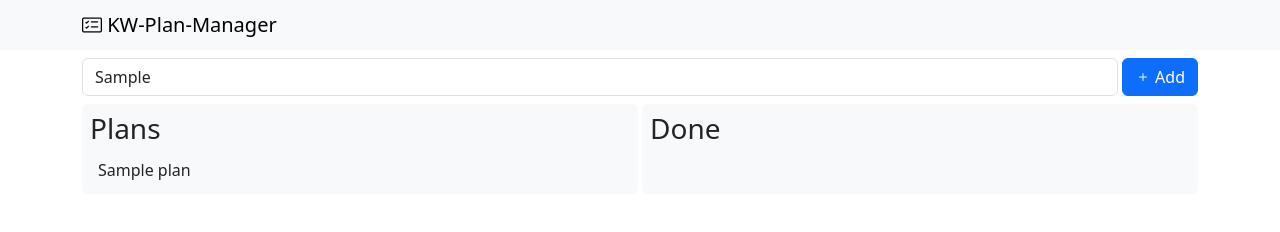
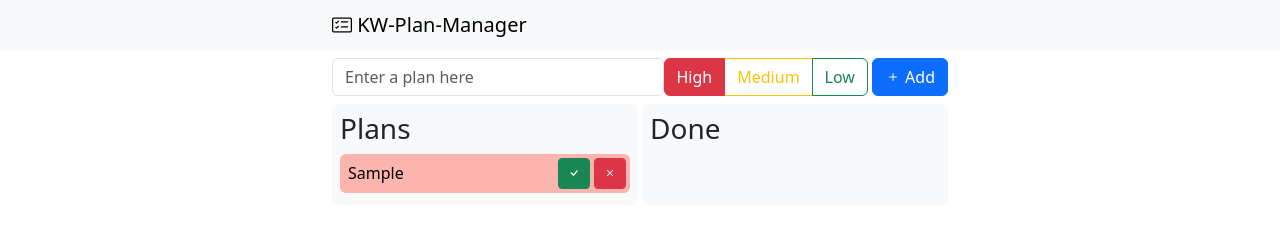
Before and after one commit to juzero01/kw-plan-manager, a plain HTML site: page index.html in a window 1280 px wide. Both pictures are taken after typing "Sample" into the empty fields and a click on the button "Add". Drawn offline with nearby package versions, Linux system fonts and the light colour scheme.

Commit message:
2nd commit

```diff
--- a/index.html
+++ b/index.html
@@ -5,19 +5,31 @@
     <!-- Required meta tags -->
     <meta charset="utf-8">
     <meta name="viewport" content="width=device-width, initial-scale=1">
+
     <!-- Bootstrap CSS -->
     <link href="https://cdn.jsdelivr.net/npm/bootstrap@5.3.3/dist/css/bootstrap.min.css" rel="stylesheet">
+
     <link rel="stylesheet" href="https://cdn.jsdelivr.net/npm/bootstrap-icons@1.11.3/font/bootstrap-icons.min.css">
-    <title>Page Title</title>
+
+    <title>KW Plan Manager</title>
     <style>
+        .container {
+            width: 640px;
+        }
 
+        #plan-list .plan {
+            border-radius: 5px;
+            margin-bottom: 5px;
+            color: black;
+            font-weight: normal;
+        }
     </style>
 </head>
 
 <body>
+
     <nav class="navbar bg-body-tertiary">
         <div class="container">
-
             <span class="navbar-brand mb-0 h1">
                 <i class="bi bi-card-checklist"></i>
                 KW-Plan-Manager
@@ -27,29 +39,141 @@
     <div class="container">
         <div class="d-flex align-items-center mb-2 mt-2">
             <input type="text" class="form-control" id="plan-input" placeholder="Enter a plan here">
-            <button type="button" class="btn btn-primary ms-1 text-nowrap">
+            <div class="btn-group" role="group" aria-label="Priority selection">
+                <input type="radio" class="btn-check" name="btnradio" id="high" autocomplete="off" checked>
+                <label class="btn btn-outline-danger" for="high">High</label>
+
+                <input type="radio" class="btn-check" name="btnradio" id="middle" autocomplete="off">
+                <label class="btn btn-outline-warning" for="middle">Medium</label>
+
+                <input type="radio" class="btn-check" name="btnradio" id="row" autocomplete="off">
+                <label class="btn btn-outline-success" for="row">Low</label>
+            </div>
+            <button type="button" id="add-btn" class="btn btn-primary ms-1 text-nowrap">
                 <i class="bi bi-plus"></i>
                 Add
             </button>
         </div>
+
         <div class="d-flex">
-            <div class="flex-grow-1 1 bg-light rounded-2 p-2 me-1 w-50">
+            <div class="flex-grow-1 bg-light rounded-2 p-2 me-1 w-50">
                 <h3>Plans</h3>
                 <div id="plan-list">
-                    <div class="plan bg-light p-1 rounded-2 ps-2">Sample plan</div>
+                    <!-- <div class="plan p-1 rounded-2 ps-2 d-flex align-items-center" style="background-color: #FBB4AE;">
+                        <span class="me-auto">Sample Plan</span>
+                        <button class="btn btn-sm btn-success me-1">
+                            <i class="bi bi-check"></i>
+                        </button>
+                        <button class="btn btn-sm btn-danger">
+                            <i class="bi bi-x"></i>
+                        </button>
+                    </div> -->
                 </div>
             </div>
             <div class="flex-grow-1 bg-light rounded-2 p-2 w-50">
                 <h3>Done</h3>
                 <div id="done-list">
+
                 </div>
             </div>
         </div>
+
     </div>
 
     <script src="https://cdn.jsdelivr.net/npm/bootstrap@5.3.3/dist/js/bootstrap.bundle.min.js"></script>
+
     <script>
-        /* JS Code */
+        const Type = {
+            Todo: 1,
+            Done: 2,
+            priority: document.querySelector('input[name="btnradio"]:checked').id // High, Medium, Low
+        };
+        let plans = [];
+        function loadPlans() {
+            let lastPlans = localStorage.getItem("plans");
+            if (!lastPlans) return;
+            plans = JSON.parse(lastPlans);
+            plans.forEach(p => {
+                addToList(p);
+            });
+        }
+        window.addEventListener("load", () => {
+            loadPlans();
+        });
+        function savePlans() {
+            localStorage.setItem("plans", JSON.stringify(plans));
+        }
+
+        function addToList(plan) {
+            let div = document.createElement("div");
+            div.className = "plan p-1 rounded-2 ps-2 d-flex align-items-center";
+            let prior = document.querySelector('input[name="btnradio"]:checked').id // High, Medium, Low
+            console.log(prior);
+            if (prior === "high") {
+                div.style.backgroundColor = "#FBB4AE";// High: Red
+
+            } else if (prior === "middle") {
+                div.style.backgroundColor = "#FFFFCC"; // Medium: Yellow
+            } else if (prior === "row") {
+                div.style.backgroundColor = "#CCEBC5"; // Low: Green
+            }
+            let span = document.createElement("span");
+            span.classList.add("me-auto");
+            span.textContent = plan.text;
+            div.appendChild(span);
+            if (plan.type === Type.Todo) {
+                let buttonDone = document.createElement("button");
+                buttonDone.classList.add("btn", "btn-sm", "btn-success", "me-1");
+                buttonDone.innerHTML = '<i class="bi bi-check"></i>';
+                div.appendChild(buttonDone);
+                buttonDone.addEventListener("click", () => {
+                    div.remove();
+                    plan.type = Type.Done; // Plan의 타입을 Done으로 변경
+                    savePlans(); // 로컬 저장소 업데이트
+                    addToList(plan); // Done 리스트에 추가
+                })
+            }
+
+            let buttonRemove = document.createElement("button");
+            buttonRemove.classList.add("btn", "btn-sm", "btn-danger");
+            let iElem = document.createElement("i");
+            iElem.classList.add("bi", "bi-x");
+            buttonRemove.appendChild(iElem);
+            div.appendChild(buttonRemove);
+
+            buttonRemove.addEventListener("click", () => {
+                div.remove();
+                plans = plans.filter(p => p !== plan);
+                savePlans();
+            });
+
+            let list = document.querySelector(plan.type === Type.Todo ? "#plan-list" : "#done-list");
+            list.appendChild(div);
+        }
+        let addBtn = document.querySelector("#add-btn");
+
+        addBtn.addEventListener("click", () => {
+            // 1. Read the text in #plan-input.
+            let input = document.querySelector("#plan-input");
+
+            let text = input.value;
+            if (!text.length) return;
+
+            // 2. Create a new Plan object.
+            let plan = {
+                text: text,
+                type: Type.Todo
+            };
+            // 3. Append the new Plan object to plans
+            plans.push(plan);
+            savePlans();
+            // 4. Create a new plan item and attach it to #plan-list.
+            addToList(plan);
+            // 5. Clear #plan-input.
+            input.value = "";
+        });
+
+
     </script>
 </body>
 
```
